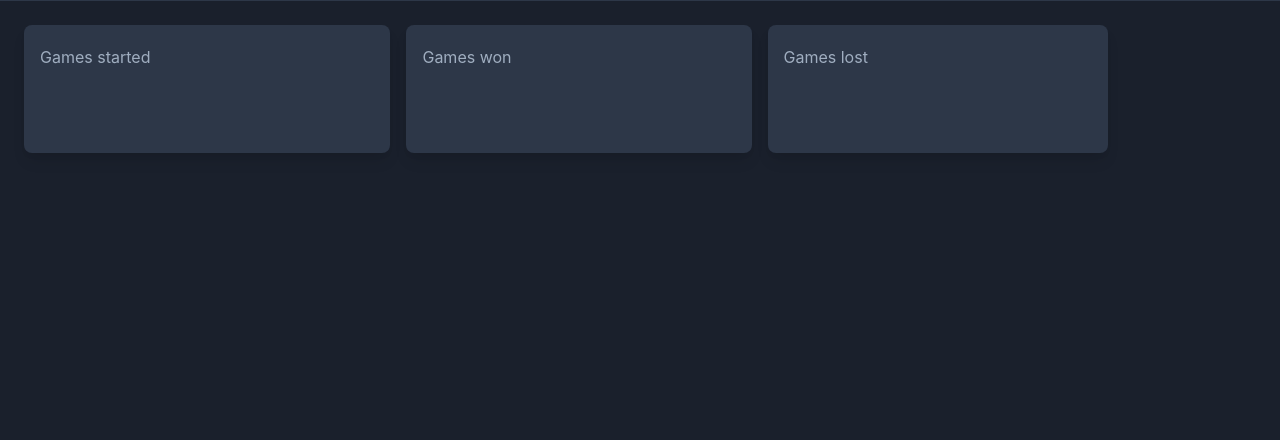
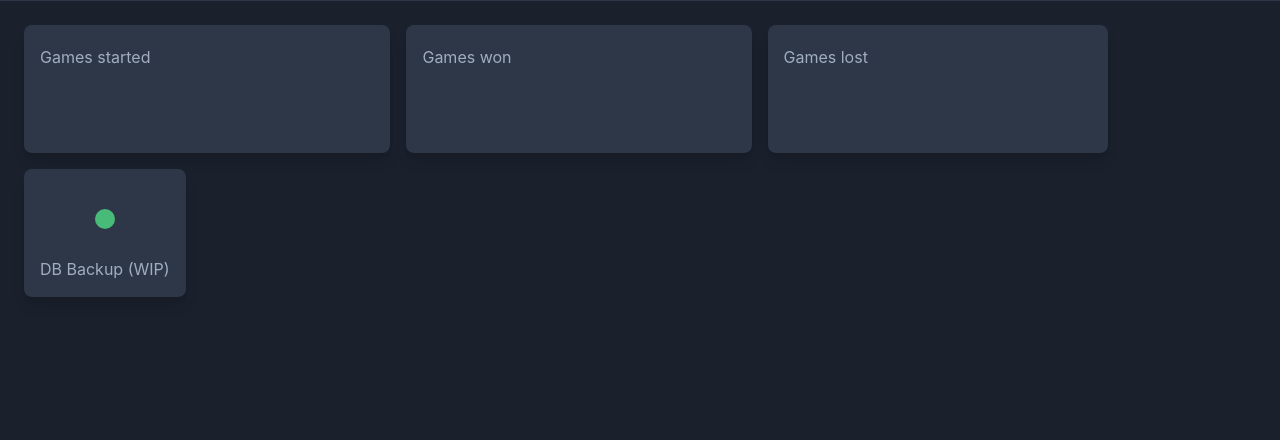
Before and after one commit to hamvocke/doppelkopf, a Flask app: template backend/doppelkopf/templates/admin/index.html in a window 1280 px wide. Shown: the part 360-800 px from the top of the page. Run offline with Flask 2, Linux system fonts and the light colour scheme; the template is opened without the code that fills it, so the values that code supplies are empty.

Commit message:
add placeholder for db backup monitoring

```diff
--- a/backend/doppelkopf/static/style.css
+++ b/backend/doppelkopf/static/style.css
@@ -535,10 +535,6 @@ img {
   background-color: #718096;
 }
 
-.border-gray-600 {
-  border-color: #718096;
-}
-
 .border-gray-900 {
   border-color: #1a202c;
 }
@@ -561,6 +557,10 @@ img {
 
 .rounded-lg {
   border-radius: 0.5rem;
+}
+
+.rounded-full {
+  border-radius: 9999px;
 }
 
 .border {
@@ -642,12 +642,12 @@ img {
   flex-shrink: 0;
 }
 
-.font-mono {
-  font-family: Menlo, Monaco, Consolas, "Liberation Mono", "Courier New", monospace;
+.font-bold {
+  font-weight: 700;
 }
 
-.font-bold {
-  font-weight: 700;
+.h-5 {
+  height: 1.25rem;
 }
 
 .h-screen {
@@ -664,6 +664,10 @@ img {
 
 .m-2 {
   margin: 0.5rem;
+}
+
+.m-6 {
+  margin: 1.5rem;
 }
 
 .mx-1 {
@@ -743,20 +747,8 @@ img {
   outline: 0;
 }
 
-.p-2 {
-  padding: 0.5rem;
-}
-
 .p-4 {
   padding: 1rem;
-}
-
-.p-5 {
-  padding: 1.25rem;
-}
-
-.p-6 {
-  padding: 1.5rem;
 }
 
 .py-1 {
@@ -791,10 +783,6 @@ img {
 
 .static {
   position: static;
-}
-
-.shadow {
-  box-shadow: 0 1px 3px 0 rgba(0, 0, 0, 0.1), 0 1px 2px 0 rgba(0, 0, 0, 0.06);
 }
 
 .shadow-md {
@@ -879,6 +867,10 @@ img {
 
 .tracking-tight {
   letter-spacing: -0.025em;
+}
+
+.w-5 {
+  width: 1.25rem;
 }
 
 .w-48 {
--- a/backend/doppelkopf/templates/admin/index.html
+++ b/backend/doppelkopf/templates/admin/index.html
@@ -45,6 +45,14 @@ Admin
     </div>
     <div class="ml-8 self-center text-gray-700">
       <canvas id="chart3" class="js-chart w-48" data-stats="{{ stats.games_lost_weekly }}"></canvas>
+    </div>
+  </div>
+
+  <div class="m-2 p-4 flex bg-gray-800 shadow-lg rounded-lg">
+    <div class="flex flex-col">
+      <div class="self-center rounded-full bg-green-500 h-5 w-5 m-6"></div>
+      <p class="mt-1 text-gray-500 text-bold">DB Backup (WIP)</p>
+
     </div>
   </div>
 </div>
```
